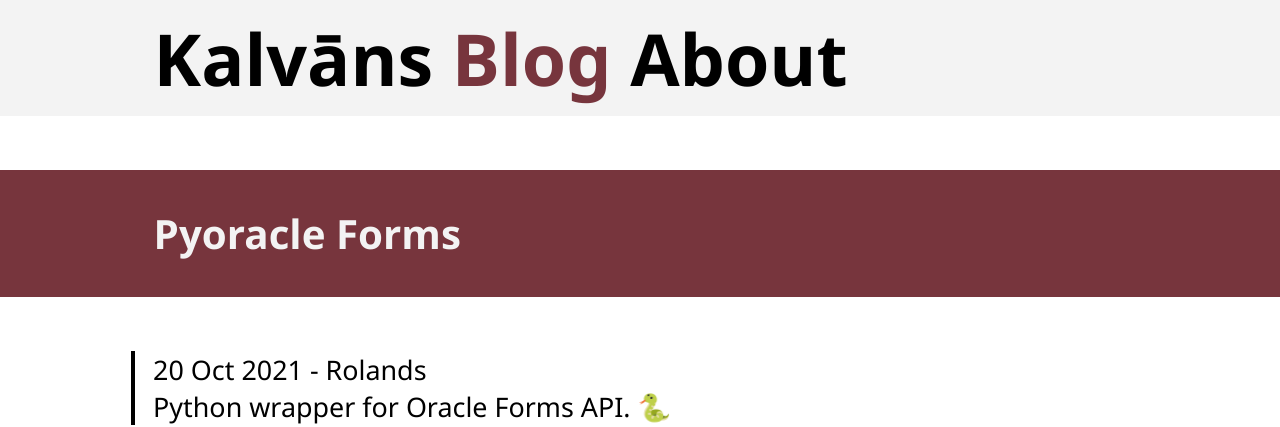
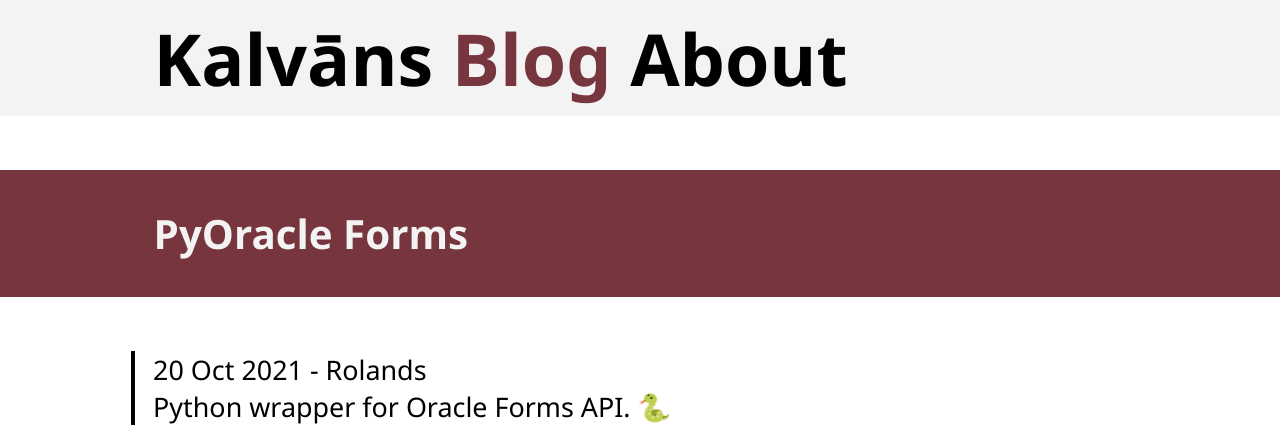
Before and after one commit to LatvianPython/LatvianPython.github.io, a Jekyll site: the page built from _posts/2021-10-20-pyoracle-forms.md, in a window 1280 px wide and 900 px high. Shown: the top 427 px of the window. Built offline with Jekyll 4.4.1, drawn with Linux system fonts in a browser that asks for light colours; part of the change alters nothing that is shown.

```diff
--- a/_posts/2021-10-20-pyoracle-forms.md
+++ b/_posts/2021-10-20-pyoracle-forms.md
@@ -2,6 +2,7 @@
 layout: post
 quote: Python wrapper for Oracle Forms API. 🐍
 syntax_highlighting: true
+title: PyOracle Forms
 ---
 
 Implemented based on a [White Paper](https://www.oracle.com/technetwork/developer-tools/forms/documentation/274326-134740.pdf){:rel="noreferrer"}
```
